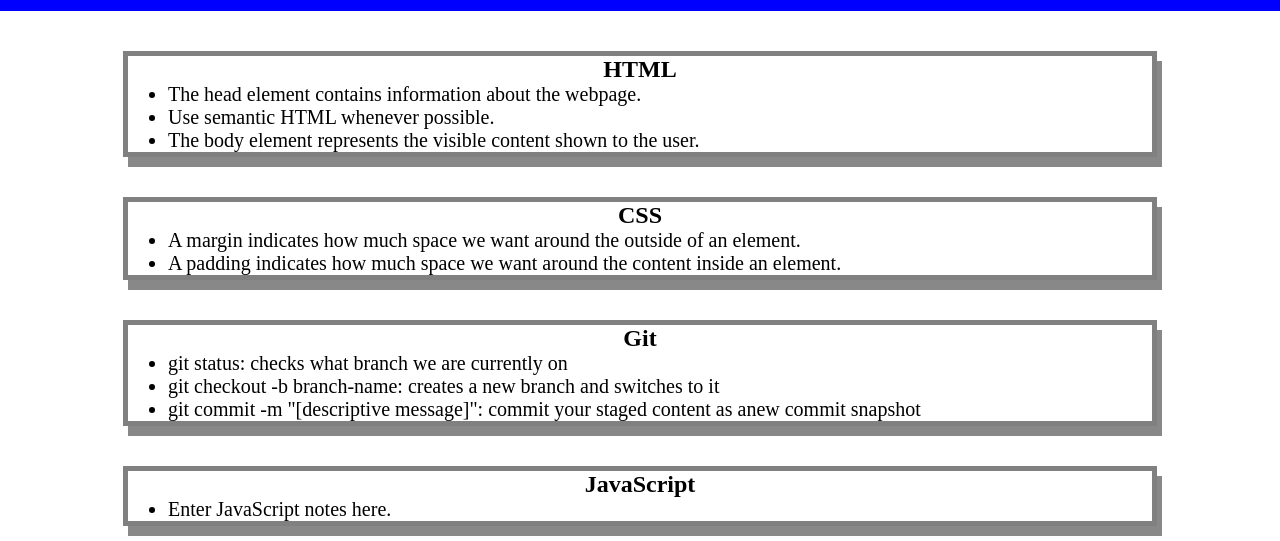
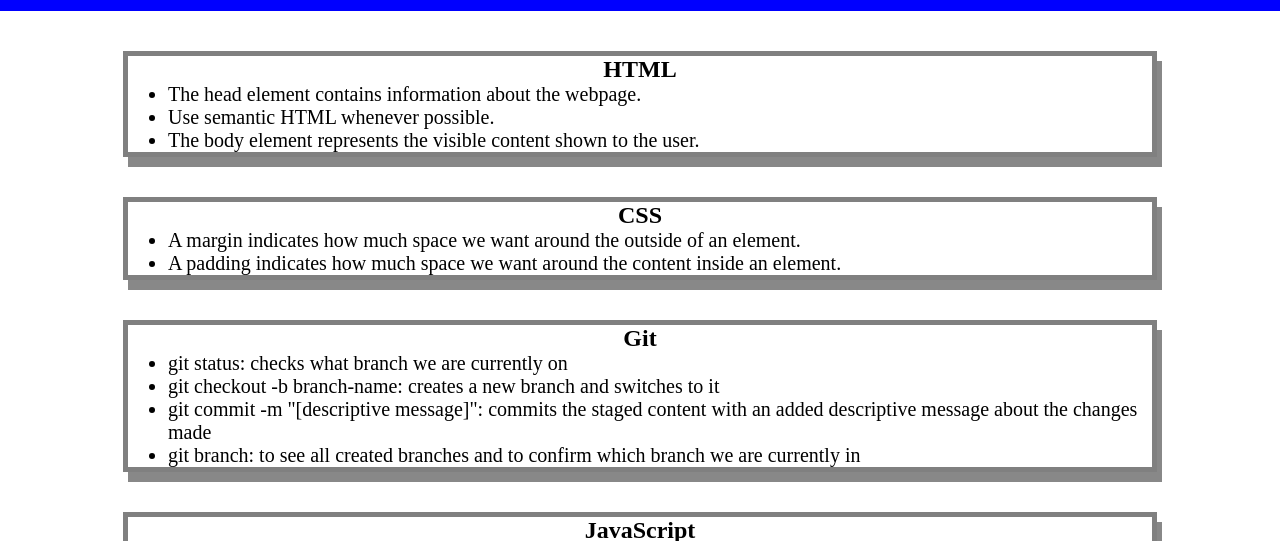
Before and after one commit to captaiiinsolo/prework-study-guide, a plain HTML site: page index.html in a window 1280 px wide. Shown: the part 109-650 px from the top of the page. Drawn offline with Linux system fonts and the light colour scheme.

Commit message:
added additional HTML to the Git section of the Prework study guide

```diff
--- a/index.html
+++ b/index.html
@@ -51,7 +51,9 @@
 
           <li>git checkout -b branch-name: creates a new  branch and switches to it</li>
 
-          <li>git commit -m "[descriptive message]": commit your staged content as anew commit snapshot</li>
+          <li>git commit -m "[descriptive message]": commits the staged content with an added descriptive message about the changes made</li>
+
+          <li> git branch: to see all created branches and to confirm which branch we are currently in</li>
 
         </ul>
 
```
